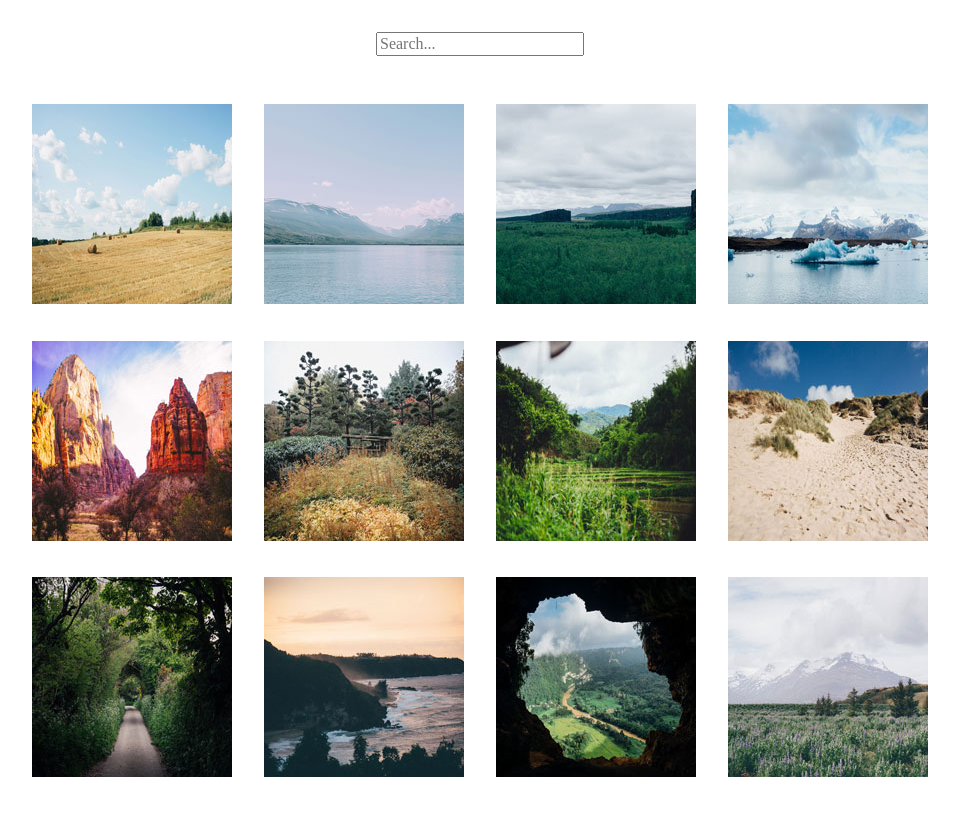
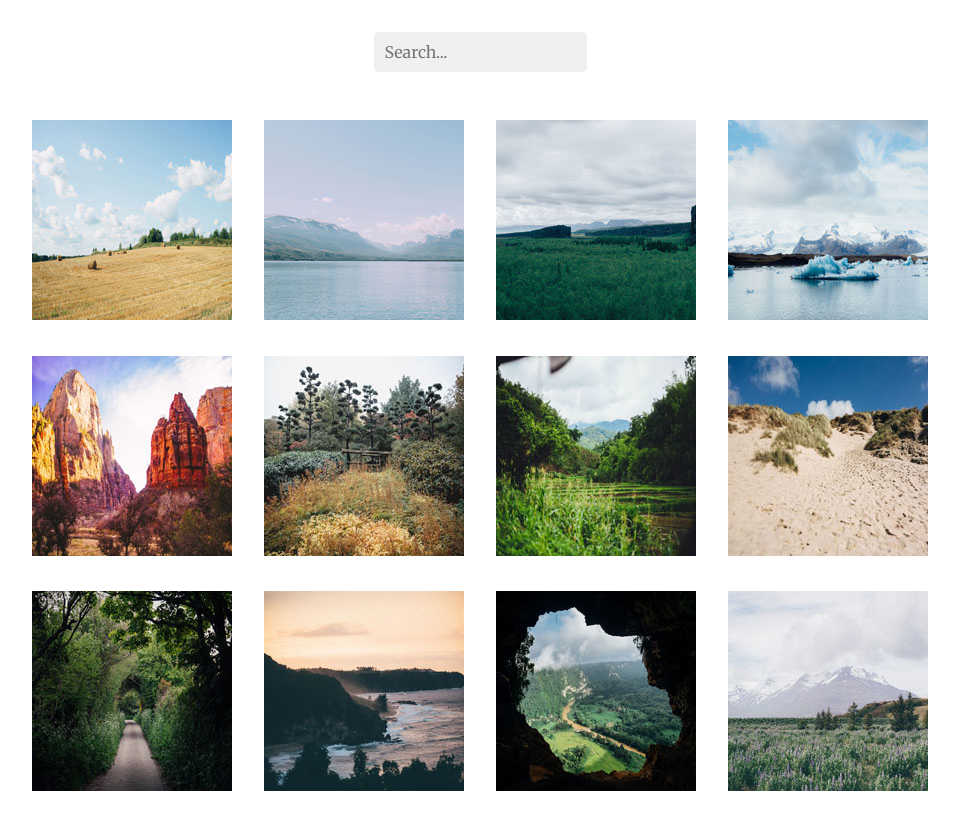
Before and after one commit to Jovy83/fewd-td-project5, a plain HTML site: page index.html in a window 1280 px wide. Shown: the whole page, without its empty margins (160-1119 px from the left). Drawn offline with nearby package versions, Linux system fonts and the light colour scheme.

Commit message:
add styling to the input textfield. add external google font

```diff
--- a/css/styles.css
+++ b/css/styles.css
@@ -1,5 +1,9 @@
 * {
   box-sizing: border-box;
+}
+
+body {
+  font-family: 'Merriweather', serif;
 }
 
 .container {
@@ -13,6 +17,17 @@ main {
 
 input[type="text"] {
   margin-bottom: 2rem;
+  padding: 0.5rem;
+  background-color: rgba(239, 240, 241, 1);
+  border: 3px solid transparent;
+  border-radius: .3125em;
+  transition: all 0.5s ease;
+}
+
+input[type="text"]:focus {
+  outline: none;
+  border: 3px solid #46698B;
+  background: #FFFFCC;
 }
 
 section {
@@ -29,3 +44,8 @@ a {
 @media (min-width: 768px) {
 
 }
+
+/* TODO: style the textbox next */
+/* TODO: figure out width for the textbox */
+/* TODO: add media queries */
+/* TODO: add jq plugin for carousel */
--- a/index.html
+++ b/index.html
@@ -4,6 +4,7 @@
     <meta charset="utf-8">
     <meta name="viewport" content="width=device-width, initial-scale=1.0">
     <title>Interactive Photo Gallery</title>
+    <link href="https://fonts.googleapis.com/css?family=Merriweather" rel="stylesheet">
     <link rel="stylesheet" href="css/normalize.css">
     <link rel="stylesheet" href="css/styles.css">
   </head>
```
Also changed, not shown: 1 other file.
